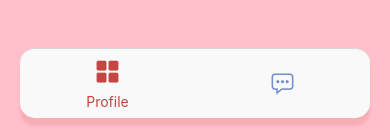
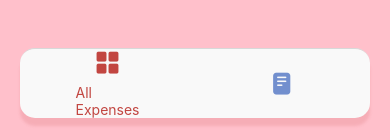
Before and after one commit to Mrkouhadi/RN-expenseTracker, a React Native app: screen /Tabs in a window 390 px wide. Shown: the part 701-841 px from the top of the page. Built offline with nearby package versions, Linux system fonts and the light colour scheme.

Commit message:
editing the tabs icons

```diff
--- a/src/navigation/Tabs.js
+++ b/src/navigation/Tabs.js
@@ -29,13 +29,13 @@ const Tabs=()=> {
       <Tab.Screen name="RecentExpenses" component={RecentExpenses} options={{
         tabBarIcon: ({focused}) => (<View style={{alignItems:'center',justifyContent:'center',top:Platform.OS === 'ios'?15:0}}>
                               <Icon name="appstore1" color={focused ? Colors.primaryColor:Colors.fontColor} size={25} />
-                              {focused && <Text style={{color:Colors.primaryColor,marginTop:8 }}>Profile</Text>}
+                              {focused && <Text style={{color:Colors.primaryColor,marginTop:8 }}>All Expenses</Text>}
                           </View> )
         }}/>
       <Tab.Screen name="AllExpenses" component={AllExpenses} options={{
         tabBarIcon: ({focused}) => (<View style={{alignItems:'center',justifyContent:'center',top:Platform.OS === 'ios'?15:0}}>
-                              <Ionicons name="chatbox-ellipses-outline" color={focused ? Colors.primaryColor:Colors.fontColor} size={25} />
-                              {focused && <Text style={{color:Colors.primaryColor,marginTop:8 }}>Chat</Text>}
+                              <Ionicons name="reader" color={focused ? Colors.primaryColor:Colors.fontColor} size={25} />
+                              {focused && <Text style={{color:Colors.primaryColor,marginTop:8 }}>Recent Expenses</Text>}
                           </View> )
         }}/>
     </Tab.Navigator>
```
